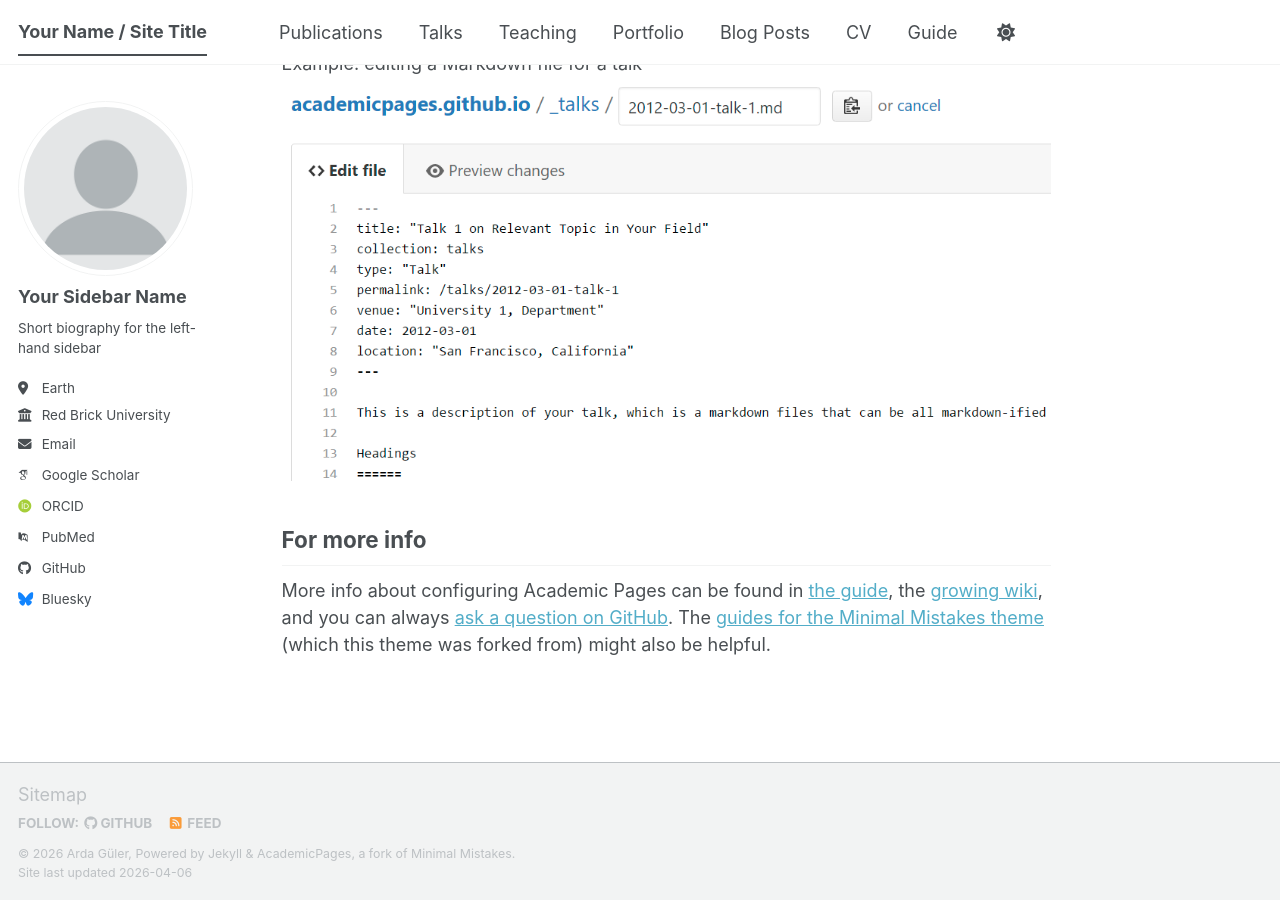
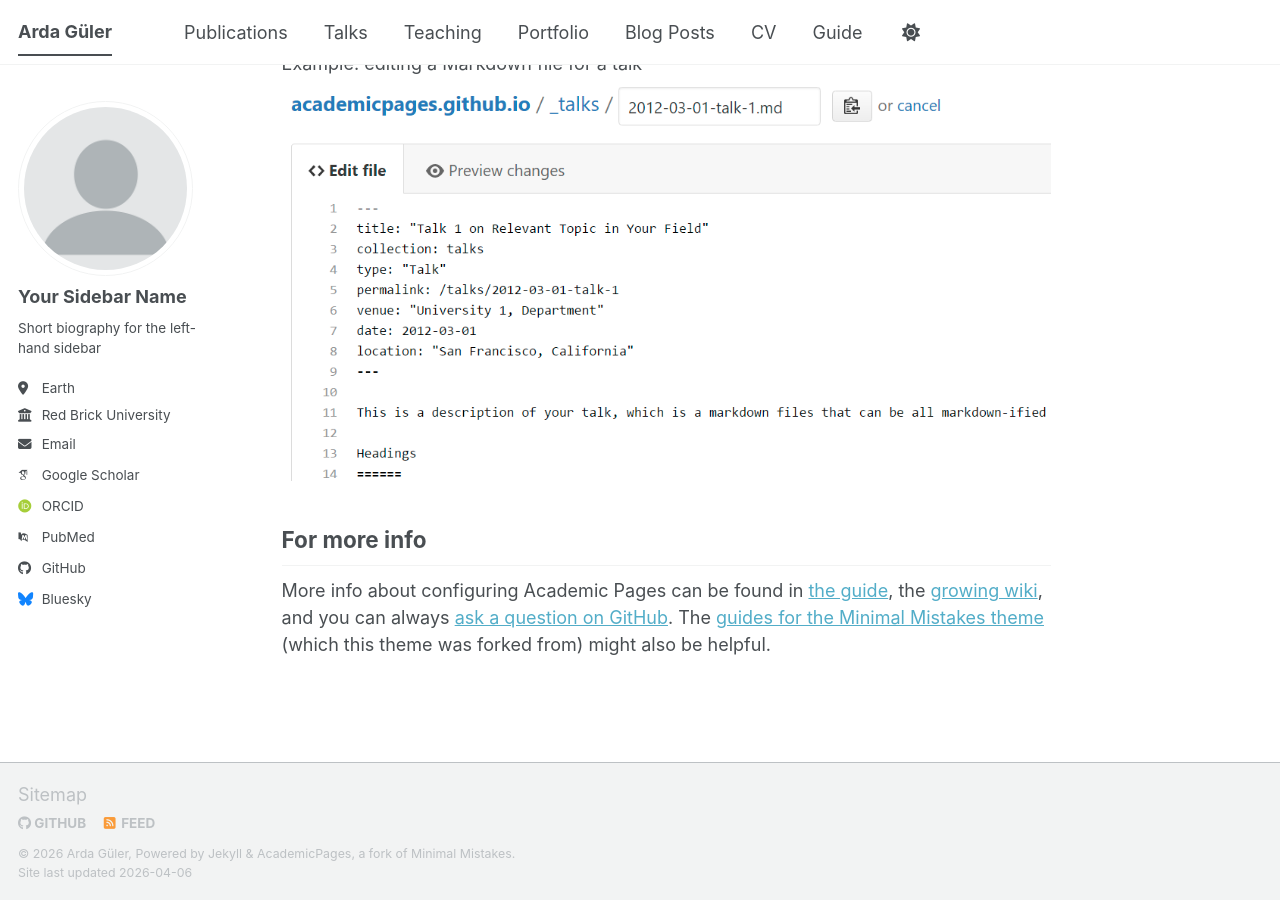
Before and after one commit to ardague/ardague.github.io, a Jekyll site: the page built from _pages/about.md, in a window 1280 px wide and 900 px high, scrolled down 2720 px. Built offline with Jekyll 4.4.1, drawn with Linux system fonts in a browser that asks for light colours; some web fonts are replaced; a script bundle is joined from its source files by our own code; library files that are not in the unit come from our copies.

Commit message:
Update _config.yml

```diff
--- a/_config.yml
+++ b/_config.yml
@@ -7,9 +7,9 @@
 # server process.
 
 # Basic Site Settings
-locale                   : "en-US"
+locale                   : "de-DE"
 site_theme               : "default" # The available themes options are "default", "air", "sunrise", "mint", "dirt" and "contrast"
-title                    : "Your Name / Site Title"
+title                    : "Arda Güler"
 title_separator          : "-"
 name                     : &name "Arda Güler"
 description              : &description "Your Name's academic portfolio"   # Update this with a general description of your site, this is the default if not overridden by a page
```
